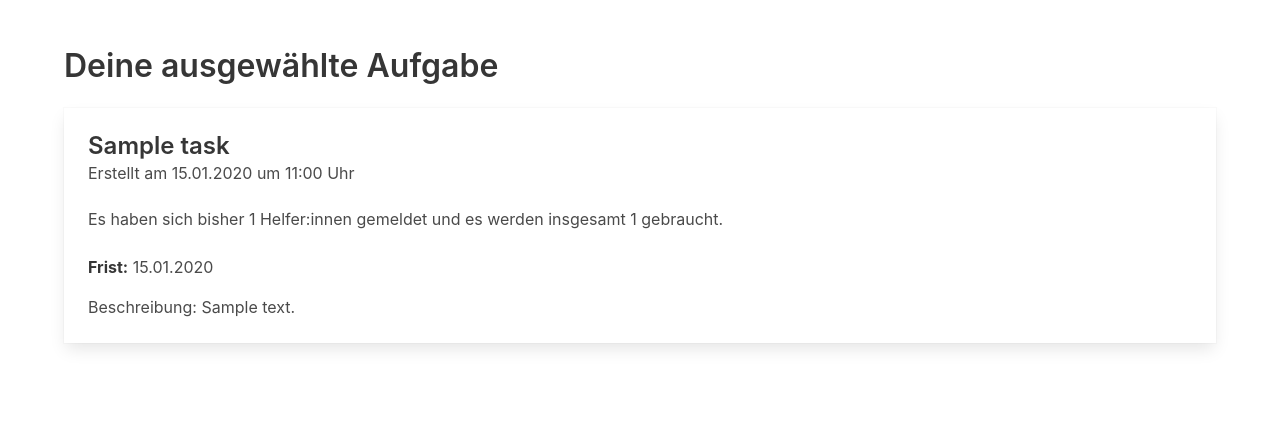
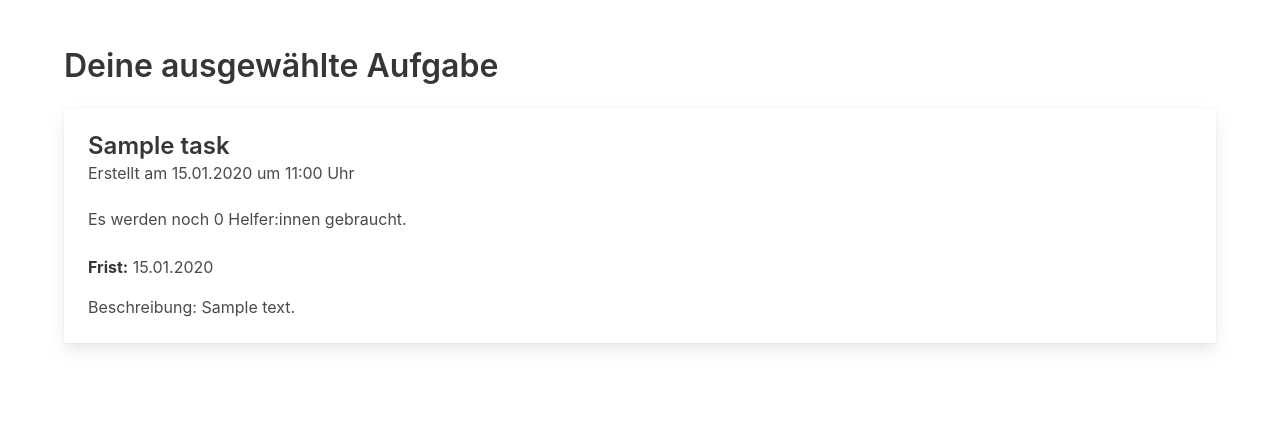
Before and after one commit to wolfskaempf/helfffen, a Django app: page /task/1 in a window 1280 px wide. Shown: the part 84-512 px from the top of the page. Run offline with Django 3.2, Linux system fonts and the light colour scheme; tables that the repository leaves empty hold one stand-in row (values such as "Sample post"); some libraries are stand-ins or nearby versions.

Commit message:
filter tasks based on count of helpers needed

```diff
--- a/helfffencore/models.py
+++ b/helfffencore/models.py
@@ -14,6 +14,21 @@ class Task(models.Model):
     def __str__(self):
         return self.title
 
+    def helpers_needed(self):
+        number_of_helpers = HelpOffer.objects.filter(task=self).count()
+        if (self.number_of_helpers_needed - number_of_helpers) > 0:
+            return True
+        else:
+            return False
+
+    def number_of_helpers_needed_remaining(self):
+        number_of_helpers = HelpOffer.objects.filter(task=self).count()
+        number_of_helpers_needed_remaining = self.number_of_helpers_needed - number_of_helpers
+        if number_of_helpers_needed_remaining > 0:
+            return number_of_helpers_needed_remaining
+        else:
+            return 0
+
 
 class HelpOffer(models.Model):
     task = models.ForeignKey(to=Task, on_delete=models.CASCADE)
--- a/templates/helfffencore/tasks/_task_card.html
+++ b/templates/helfffencore/tasks/_task_card.html
@@ -11,8 +11,7 @@
                             um {{ task.created_at|date:'G:i' }}</time>
                         Uhr
                     </p>
-                    <p>Es haben sich bisher {{ task.helpoffer_set.all|length }} Helfer:innen gemeldet und es werden
-                        insgesamt {{ task.number_of_helpers_needed }} gebraucht.</p>
+                    <p>Es werden noch {{ task.number_of_helpers_needed_remaining }} Helfer:innen gebraucht.</p>
 
                 </div>
             </div>
```
Also changed, not shown: templates/helfffencore/task_list.html (+8 -4 lines).
